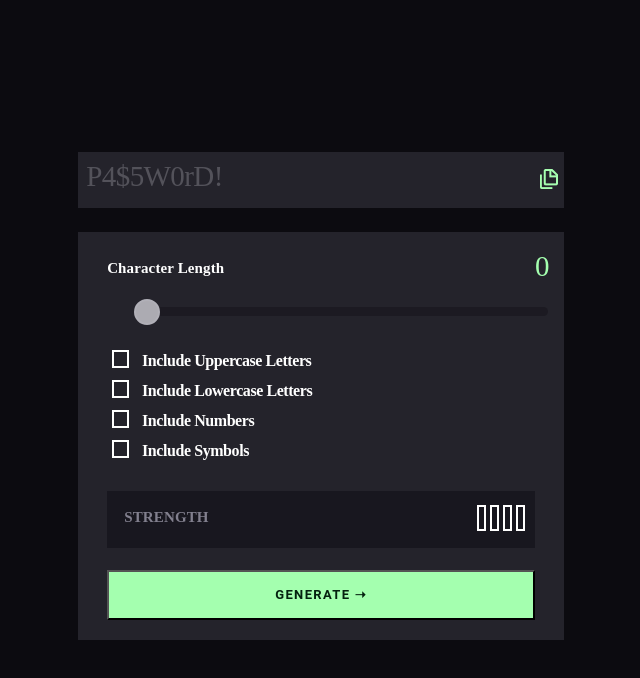
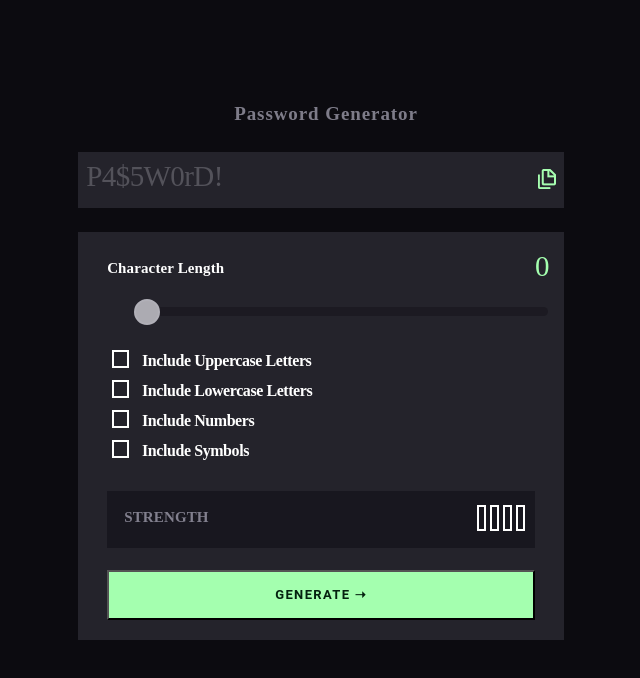
Before and after one commit to ashutozzz/Password-generator, a plain HTML site: page index.html in a window 1280 px wide. Shown: the whole page, without its empty margins (322-962 px from the left). Drawn offline with Linux system fonts and the light colour scheme.

Commit message:
Update styles.css

```diff
--- a/styles.css
+++ b/styles.css
@@ -16,6 +16,30 @@
     top: 19%;
 
 }
+
+#text{
+
+  position: absolute;
+  display: flex;
+  top: 13%;
+  justify-content: center;
+  align-items: center;
+  align-content: center;
+  justify-items: center;
+  width: 100%;
+  height: 20px;
+  z-index: 999;
+
+
+  color: #7E7C89;
+  font-size: 19px;
+  font-family: Monospaceland;
+  font-style: normal;
+  font-weight: 700;
+  line-height: normal;
+  letter-spacing: 0.912px;
+}
+
 
 #output{
     margin: 1.7%;
@@ -37,7 +61,7 @@
     background-color:#24232b ;
     border: none;
 
-    right: 1%;
+    right: 1.5%;
     top: 30%;
 
 }
@@ -98,6 +122,8 @@ letter-spacing: 0.232px;
     opacity: 0.7;
     -webkit-transition: .2s;
     transition: opacity .2s;
+    transition: 0.4s all ease-out;
+
   }
 
   .myrange:hover {
@@ -121,6 +147,8 @@ letter-spacing: 0.232px;
     border: 2px solid #EDECF4;
     background: #E6E5EB;
     cursor: pointer;
+    transition: 0.4s all ease-out;
+
 
   }
 
```
